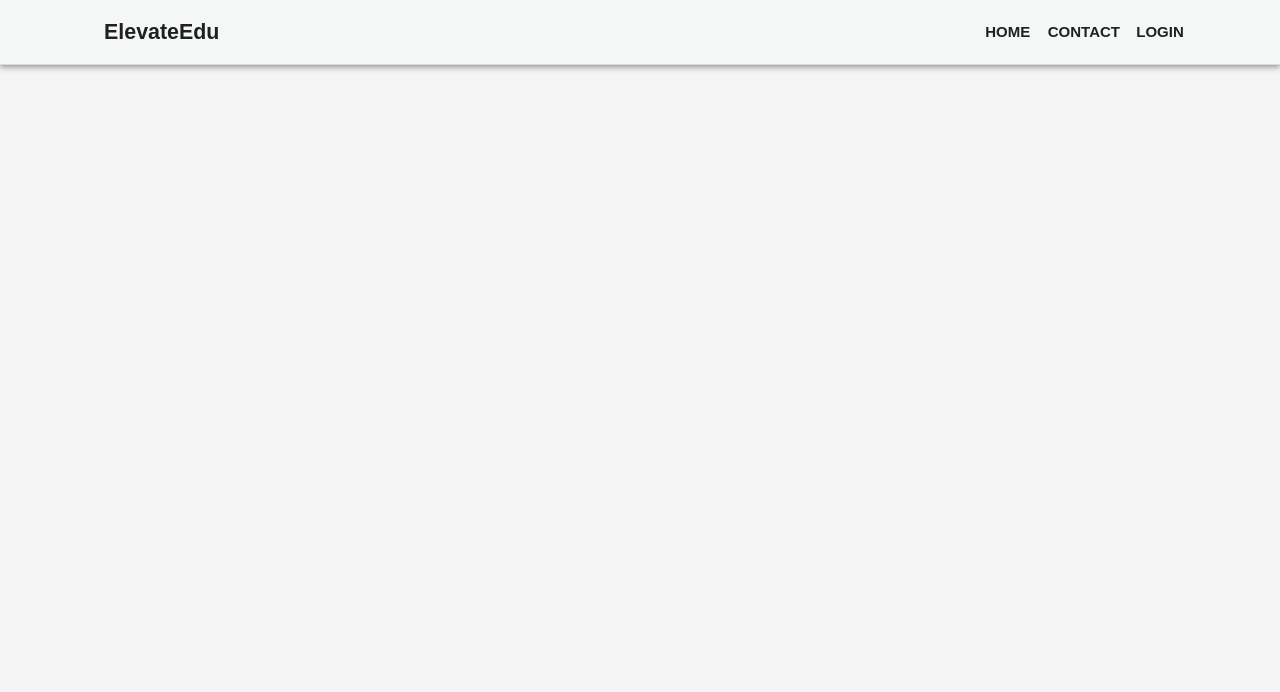
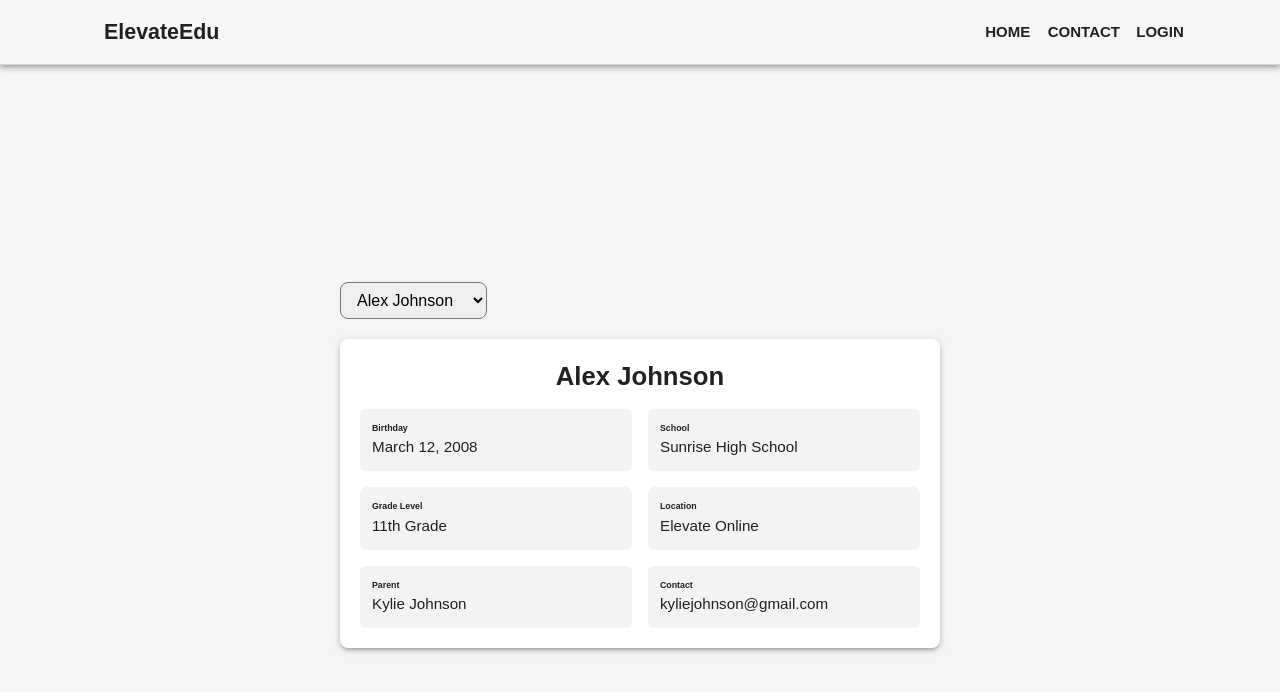
Before and after one commit to sadieLiu/ElevateWebApp, a Next.js app: page /studentInfo in a window 1280 px wide. Shown: the top 692 px of the page. Built offline with nearby package versions, Linux system fonts and the light colour scheme; some icons are missing; what @mui/material-nextjs would draw is missing.

Commit message:
studentInfo

```diff
--- /dev/null
+++ b/app/components/InfoCard.tsx
@@ -0,0 +1,86 @@
+//dummy info cards for use in student/tutor info pages to be flooded with info through api database later on
+'use client';
+import React, { useState } from "react";
+import InfoC from "react";
+import {Box, Typography } from "@mui/material"
+
+type InfoCardProps = {
+  name:string;
+  birthday: string;
+  school: string;
+  gradeLevel: string;
+  location: string;
+  parent: string;
+  contact: string
+};
+
+const InfoCard: React.FC<InfoCardProps>= ({
+  name,
+  birthday,
+  school,
+  gradeLevel,
+  location,
+  parent,
+  contact
+}) =>{
+  return (
+     <Box
+      sx={{
+        width: 600,
+        p: 2.5,
+        borderRadius: 2,
+        bgcolor: "white",
+        boxShadow: 3,
+      }}
+    >
+      <Typography
+        variant="h5"
+        sx={{ textAlign: "center", mb: 2, fontWeight: 600 }}
+      >
+        {name}
+      </Typography>
+
+      <Box
+        sx={{
+          display: "grid",
+          gridTemplateColumns: "1fr 1fr",
+          gap: 2,
+        }}
+      >
+        <InfoBox label="Birthday" value={birthday} />
+        <InfoBox label="School" value={school} />
+        <InfoBox label="Grade Level" value={gradeLevel} />
+        <InfoBox label="Location" value={location} />
+        <InfoBox label="Parent" value={parent} />
+        <InfoBox label="Contact" value={contact} />
+      </Box>
+    </Box>
+
+  );
+};
+
+type ContactCardProps = {
+  phone: string;
+  email: string;
+  address: string;
+  guardianName: string;
+};
+
+function InfoBox({ label, value }: { label: string; value: string }) {
+  return (
+    <Box
+      sx={{
+        bgcolor: "#f3f3f3",
+        p: 1.5,
+        borderRadius: 1.5,
+      }}
+    >
+      <Typography sx={{ fontWeight: 600, fontSize: "0.55rem" }}>
+        {label}
+      </Typography>
+      <Typography sx={{ fontSize: "0.95rem" }}>{value}</Typography>
+    </Box>
+  );
+}
+
+export default InfoCard;
--- /dev/null
+++ b/app/components/StudentPicker.tsx
@@ -0,0 +1,52 @@
+import React from "react";
+
+type Student = {
+  name: string;
+  birthday: string;
+  school: string;
+  gradeLevel: string;
+  location: string;
+parent: string;
+  contact: string;
+};
+
+type Props = {
+  students: Student[];
+  selected: Student;
+  onSelect: (student: Student) => void;
+};
+
+const StudentDropdown: React.FC<Props> = ({ students, selected, onSelect }) => {
+  const sorted = [...students].sort((a, b) =>
+    a.name.localeCompare(b.name)
+  );
+
+  return (
+
+    <select
+      value={selected.name}
+      onChange={(e) => {
+        const student = sorted.find(s => s.name === e.target.value);
+        if (student) onSelect(student);
+      }}
+      style={styles.select}
+    >
+      {sorted.map((s) => (
+        <option key={s.name} value={s.name}>
+          {s.name}
+        </option>
+      ))}
+    </select>
+  );
+};
+
+const styles = {
+  select: {
+    padding: "8px 12px",
+    fontSize: "16px",
+    borderRadius: "8px",
+    marginBottom: "20px",
+  },
+};
+
+export default StudentDropdown;
--- a/app/studentInfo/page.tsx
+++ b/app/studentInfo/page.tsx
@@ -1,20 +1,48 @@
 /* This is the student info page */
 'use client';
+import React, { useState } from "react";
+import Container from "@mui/material/Container";
+import InfoCard from "../components/InfoCard";
+import StudentPicker from "../components/StudentPicker";
 
-import React from "react";
+const students = [
+  { name: "Alex Johnson", birthday: "March 12, 2008", school: "Sunrise High School", gradeLevel: "11th Grade", location: "Elevate Online",  parent: "Kylie Johnson", contact:"kyliejohnson@gmail.com" },
+  { name: "Maria Lopez", birthday: "June 5, 2007", school: "Westview Academy", gradeLevel: "12th Grade", location: "Elevate Edu", parent: "Pedro Lopez", contact:"(123) 456-7890"},
+  { name: "Scarlet Rivera", birthday: "January 5, 2007", school: "Mountain View High School", gradeLevel: "12th Grade", location: "Elevate Prep",parent: "Cecelia Rivera", contact:"(123) 456-7890" },
+];
 
-import { Box, AppBar, Toolbar, Typography, Container, Button, List, ListItem, ListItemButton
-,ListItemText,IconButton} from '@mui/material'
+const StudentInfoPage: React.FC = () => {
+  const [selectedStudent, setSelectedStudent] = useState(students[0]);
 
-import InfoCard from "../components/FloodingInfoCard";
+  return (
+    <Container maxWidth="sm" style={styles.wrapper}>
+      <div>
+        <StudentPicker
+            students={students}
+            selected={selectedStudent}
+            onSelect={setSelectedStudent}
+        />
+        <InfoCard
+          name={selectedStudent.name}
+          birthday={selectedStudent.birthday}
+          school={selectedStudent.school}
+          gradeLevel={selectedStudent.gradeLevel}
+          location={selectedStudent.location}
+          parent={selectedStudent.parent}
+          contact={selectedStudent.contact}
+        />
+      </div>
+    </Container>
+  );
+};
 
-export default function StudentInfo(){
-    <>
-    return( <Typography variant="h2" component="h1" fontWeight='bold' gutterBottom>
-              Contact Us
-            </Typography>)
+const styles = {
+  wrapper: {
+    display: "flex",
+    justifyContent: "center", // horizontal centering
+    alignItems: "center",     // vertical centering
+    height: "100vh",          // full screen height
+  },
+};
 
-
-    </>
-
-    }
+export default StudentInfoPage;
```
Also changed, not shown: app/components/FloodingInfoCard.tsx (deleted, +0 -49 lines).
